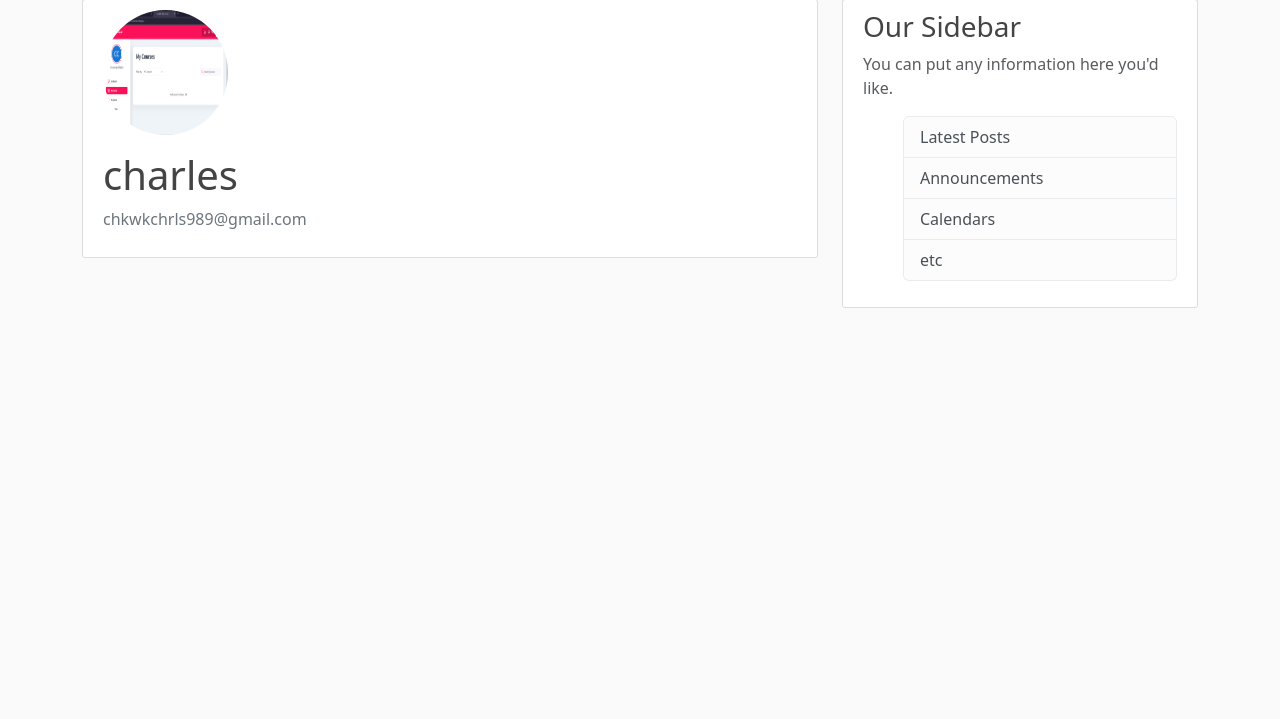
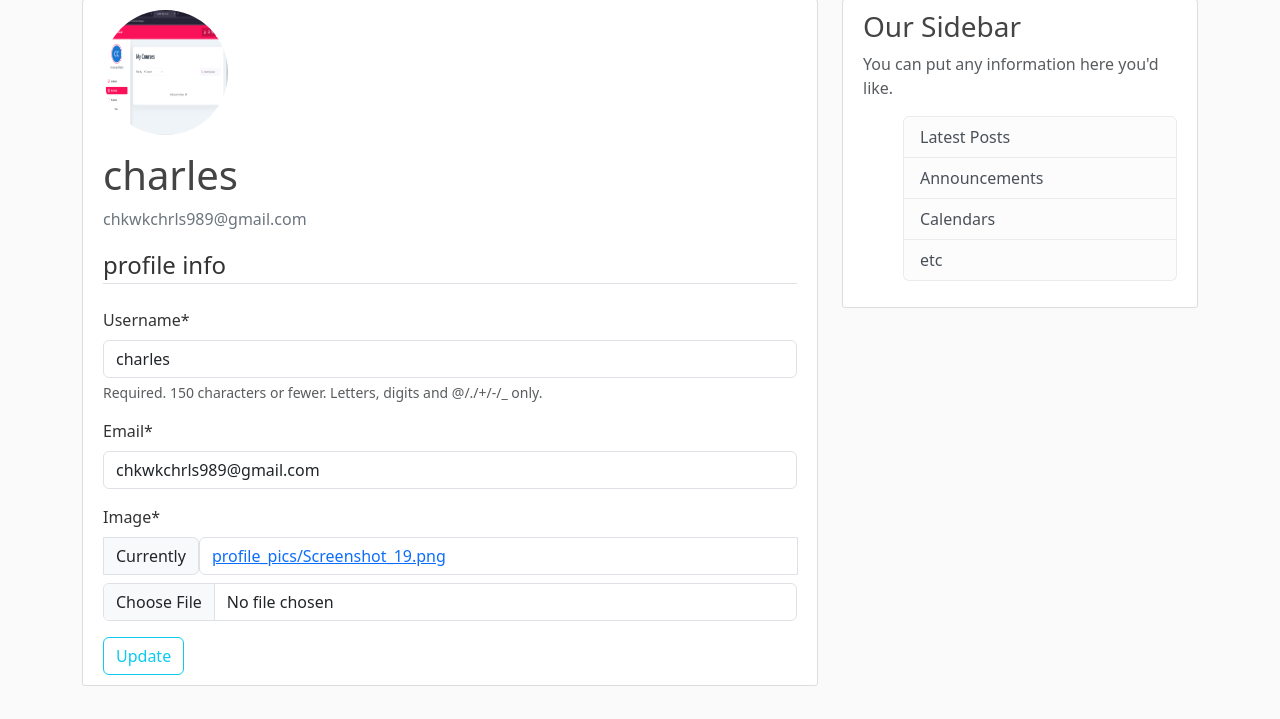
Before and after one commit to chukwukacharle/work, a Django app: page /profile/ in a window 1280 px wide. Shown: the part 81-800 px from the top of the page. Run offline with Django 5.2, Linux system fonts and the light colour scheme; a user stored in the database is signed in; data comes from the database, SQL or seed files in the repository; both versions use the stored data as it was after the commit; some libraries are stand-ins or nearby versions.

Commit message:
commit -m "my bitch"

```diff
--- a/dock/settings.py
+++ b/dock/settings.py
@@ -121,8 +121,8 @@ USE_TZ = True
 # https://docs.djangoproject.com/en/5.0/howto/static-files/
 
 STATIC_URL = 'static/'
-# STATICFILES_DIRS =[
-#     BASE_DIR/'static'
+# STATICFILES_DIRS = [
+#     BASE_DIR / "static"
 # ]
 MEDIA_ROOT = BASE_DIR/'media'
 MEDIA_URL = '/media/'
--- a/users/forms.py
+++ b/users/forms.py
@@ -1,6 +1,7 @@
 from django import forms
 from django.contrib.auth.models import User
 from django.contrib.auth.forms import UserCreationForm
+from .models import profile
 
 class UserRegisterForm(UserCreationForm):
     email = forms.EmailField()
@@ -8,3 +9,19 @@ class UserRegisterForm(UserCreationForm):
     class Meta:
         model = User
         fields = ['username', 'email', 'password1', 'password2']
+
+
+
+class UserUpdateForm(forms.ModelForm):
+    email = forms.EmailField()
+
+    class Meta:
+        model = User
+        fields = ['username', 'email',]
+
+
+
+class profileUpdateForm(forms.ModelForm):
+    class Meta:
+        model = profile
+        fields = ['image']
--- a/users/models.py
+++ b/users/models.py
@@ -4,7 +4,7 @@ from django.contrib.auth.models import User
 
 class profile(models.Model):
     user = models.OneToOneField(User, on_delete=models.CASCADE)
-    image = models.ImageField(default='default.jpg', upload_to='profile_pics')
+    image = models.ImageField(upload_to='profile_pics', default='BRO_CHARLES.jpg', max_length=254)
 
 
 def __str__(self):
--- a/users/templates/users/profile.html
+++ b/users/templates/users/profile.html
@@ -3,12 +3,22 @@
 {%block content%}
 <div class="content-section">
     <div class="media">
-    <img class="rounded-circle account-img" src="{{ user.profile.image.url }}">
+    <img class="rounded-circle account-img" src="{{ user.profile.image.url }}" width="300">
     <div class="media-body">
         <h2 class="account-heading">{{ user.username }}</h2>
         <p class="text-secondary">{{ user.email }}</p>
     </div>
     </div>
-    <!-- FORM HERE -->
+    <form method="POST" enctype="multipart/form-data">
+        {% csrf_token %}
+        <fieldset class="form-group">
+            <legend class="border-bottom mb-4">profile info</legend>
+            {{  u_form|crispy }}
+            {{  p_form|crispy }}
+        </fieldset>
+<div class="form-group">
+            <button class="btn btn-outline-info" type="submit">Update</button>
 </div>
-    {% endblock content %}
+    </form>
+</div>
+{% endblock content %}
--- a/users/views.py
+++ b/users/views.py
@@ -1,7 +1,7 @@
 from django.shortcuts import render, redirect
 from django.contrib import messages
 from django.contrib.auth.decorators import login_required
-from .forms import UserRegisterForm
+from .forms import UserRegisterForm, UserUpdateForm, profileUpdateForm
 
 
 def register(request):
@@ -19,4 +19,22 @@ def register(request):
 
 @login_required
 def profile(request):
-    return render(request, 'users/profile.html')
+    if request.method == 'POST':
+        u_form = UserUpdateForm(request.POST, instance=request.user)
+        p_form = profileUpdateForm(request.POST, request.FILES, instance=request.user.profile)
+        if u_form.is_valid() and  p_form.is_valid():
+            u_form.save()
+            p_form.save()
+            messages.success(request, 'your account has been updated successfully')
+            return redirect('profile')
+    else:
+        u_form = UserUpdateForm(instance=request.user)
+        p_form = profileUpdateForm(instance=request.user.profile)
+
+    context = {
+        'u_form': u_form,
+        'p_form': p_form,
+
+    }
+
+    return render(request, 'users/profile.html', context)
```
Also changed, not shown: db.sqlite3, media/profile_pics/BRO_CHARLES.jpg (added), media/profile_pics/SIR_CHARLES.jpg (added).
